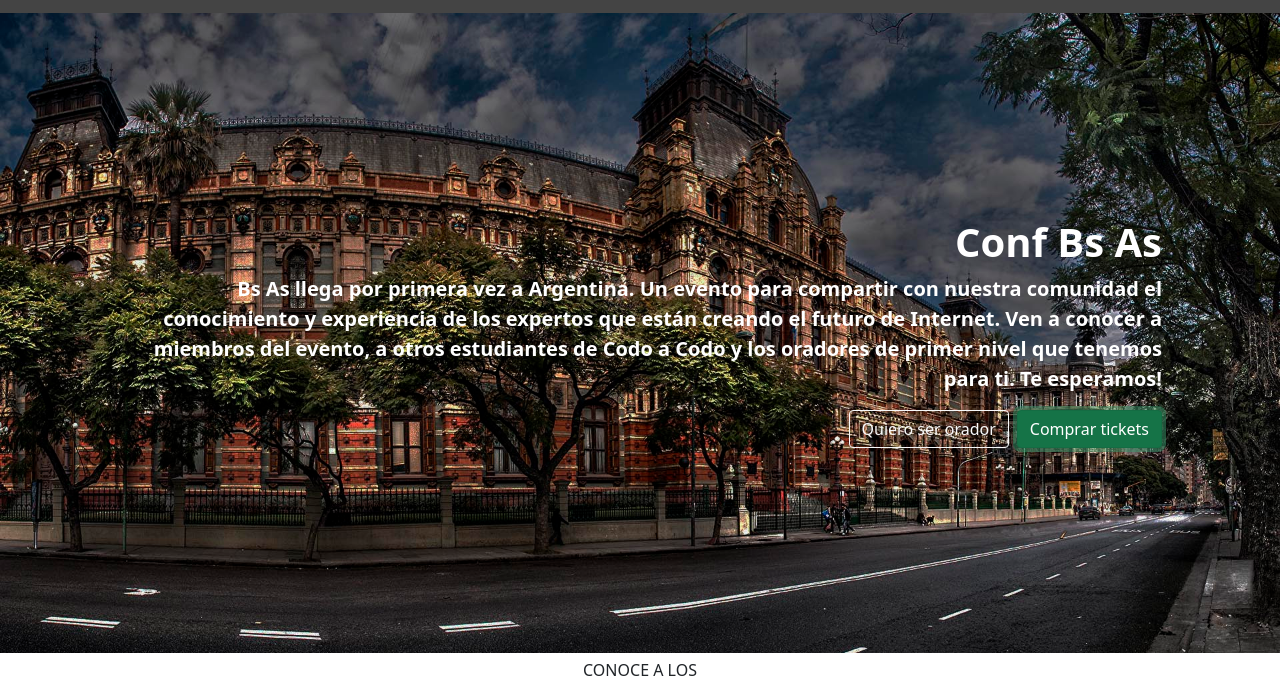
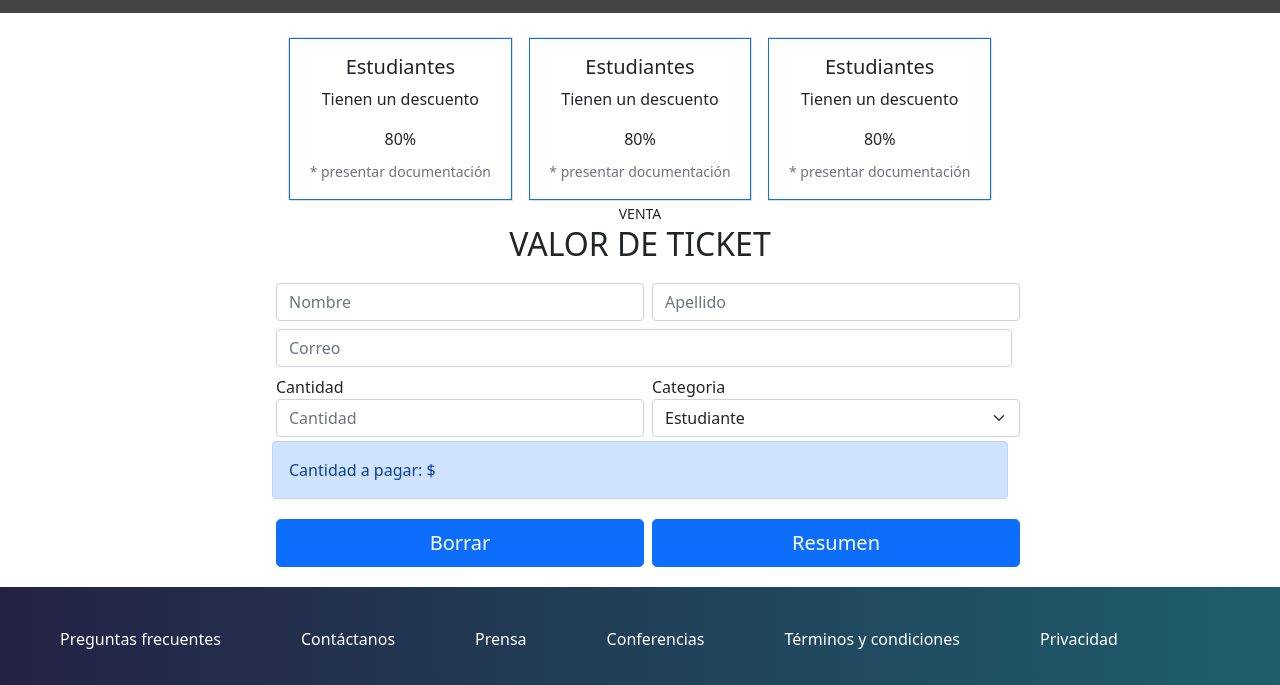
Before and after one commit to ValenGL/LandingCaC, a plain HTML site: page index.html in a window 1280 px wide. Both pictures are taken after a click on the button "Comprar tickets". Shown: the part 89-774 px from the top of the page. Drawn offline with nearby package versions, Linux system fonts and the light colour scheme.

Commit message:
agrega compra tickets

```diff
--- /dev/null
+++ b/app.js
@@ -0,0 +1,102 @@
+let container = document.getElementById("seccion");
+
+const comprarTicket = () => {
+  container.innerHTML = `
+        <div class="container">
+            <div class="row">
+                <div class="col col-md-10 offset-md-1 col-lg-8 offset-lg-2 pt-2">
+                    <div class="card-group">
+                        <div class="card">
+                            <div class="card-body border border-primary mr-1">
+                                <h5 class="card-title text-center">Estudiantes</h5>
+                                <p class="card-text text-center">Tienen un descuento</p>
+                                <p class="card-title text-center font-weight-bold">80%</p>
+                                <p class="card-text text-center">
+                                    <small class="text-muted">
+                                        * presentar documentación
+                                    </small>
+                                </p>
+                            </div>
+                        </div>
+                        <div class="card">
+                        <div class="card-body border border-primary mr-1">
+                            <h5 class="card-title text-center">Estudiantes</h5>
+                            <p class="card-text text-center">Tienen un descuento</p>
+                            <p class="card-title text-center font-weight-bold">80%</p>
+                            <p class="card-text text-center">
+                                <small class="text-muted">
+                                    * presentar documentación
+                                </small>
+                            </p>
+                        </div>
+                    </div>
+                    <div class="card">
+                    <div class="card-body border border-primary mr-1">
+                        <h5 class="card-title text-center">Estudiantes</h5>
+                        <p class="card-text text-center">Tienen un descuento</p>
+                        <p class="card-title text-center font-weight-bold">80%</p>
+                        <p class="card-text text-center">
+                            <small class="text-muted">
+                                * presentar documentación
+                            </small>
+                        </p>
+                    </div>
+                </div>
+                    </div>
+                </div>
+            </div>
+            <div class="row">
+                <div class="col text-uppercase text-center">
+                    <small>venta</small>
+               <h2> Valor de ticket</h2>
+                </div>
+            </div>
+            <div class="row">
+                <div class="col col-md-10 offset-md-1 col-lg-8 offset-lg-2 pt-2">
+                    <form>
+                        <div class="form-row">
+                            <div class="d-flex ">
+                                <div class="form-group col-6 col-md-6 m-1">
+                                    <input type="text" class="form-control" placeholder="Nombre"/>
+                                </div>
+                                <div class="form-group col-6 col-md-6 m-1">
+                                    <input type="text" class="form-control" placeholder="Apellido"/>
+                                </div>
+                            </div>
+                            <div class="form-group col-12 col-md-12 m-1">
+                                <input type="email" class="form-control" placeholder="Correo"/>
+                            </div>
+                            <div class="d-flex">
+                                <div class="form-group col-6 col-md-6 m-1">
+                                    <label for="">Cantidad</label>
+                                    <input id="cantidadEntradas" type="text" class="form-control" placeholder="Cantidad"/>
+                                </div>
+                                <div class="form-group col-6 col-md-6 m-1">
+                                <label for="">Categoria</label>
+                                <select class="form-select" id="inputSelect">
+                                    <option value="estudiante">Estudiante</option>
+                                    <option value="trainee">Trainee</option>
+                                    <option value="junior">Junior</option>
+                                </select>
+                                </div>
+                            </div>
+                        </div>
+                        <div class="form-row">
+                            <div class="alert alert-primary" role="alert">
+                                Cantidad a pagar: $
+                            </div>
+                        </div>
+                        <div class="form-row d-flex">
+
+                            <button class="btn btn-lg btn-primary col-6 m-1">Borrar</button>
+
+
+                            <button class="btn btn-lg btn-primary col-6 m-1">Resumen</button>
+
+                        </div>
+                    </form>
+                </div>
+            </div>
+        </div>
+    `;
+};
--- a/index.html
+++ b/index.html
@@ -13,6 +13,7 @@
       crossorigin="anonymous"
     />
   </head>
+
   <!-- NAVBAR -->
   <nav class="navbar navbar-expand-lg navbar-dark p-3" style="background-color: #444">
     <div class="container-fluid">
@@ -43,6 +44,7 @@
     </div>
   </nav>
 
+  <section id="seccion">
 <!-- HERO -->
   <div class="jumbotron backgroundjt ">
     <div class="container m-5 p-5">
@@ -50,7 +52,7 @@
       <p class="fs-5 text-white text-end fw-bold ">Bs As llega por primera vez a Argentina. Un evento para compartir con nuestra comunidad el conocimiento y experiencia de los expertos que están creando el futuro de Internet. Ven a conocer a miembros del evento, a otros estudiantes de Codo a Codo y los oradores de primer nivel que tenemos para ti. Te esperamos!</p>
       <div class="d-grid gap-2 d-md-flex justify-content-md-end">
         <button type="button" class="btn btn-outline-light">Quiero ser orador</button>
-        <button type="button" class="btn btn-success">Comprar tickets</button>
+        <button type="button" class="btn btn-success" onclick="comprarTicket()" >Comprar tickets</button>
       </div>
     </div>
   </div>
@@ -136,7 +138,7 @@
       </div>
     </form>
   </div>
-
+</section>
   <!-- FOOTER -->
   <div class="d-flex container-fluid mt-3 justify-content-evenly " style="background: linear-gradient(90deg, rgba(36,34,68,1) 0%, rgb(30, 94, 109) 100%);">
     <ul class="nav m-3 gap-5 p-3">
@@ -163,6 +165,6 @@
       </li>
     </ul>
   </div>
-
+  <script src="./app.js"></script
   </body>
 </html>
```
